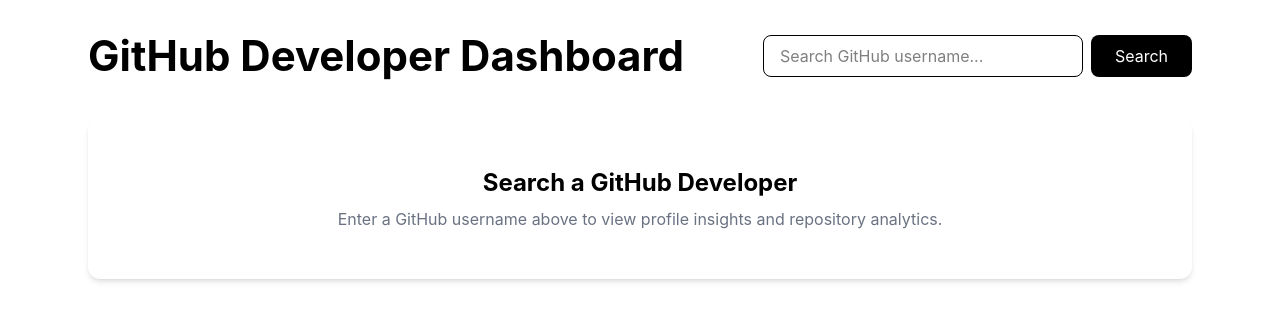
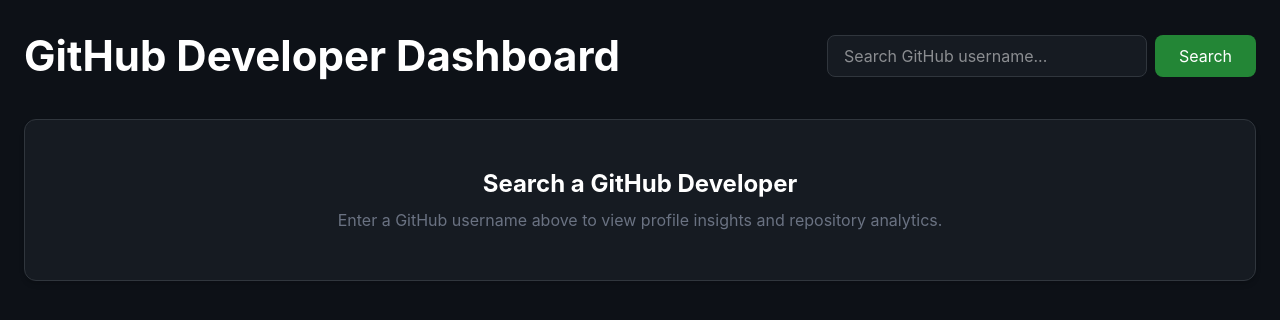
Before and after one commit to Mayank1343/github-repo-explorer, a React (Vite) app in the folder client/: page / in a window 1280 px wide. Shown: the top 320 px of the page. Built offline with nearby package versions, Linux system fonts and the light colour scheme.

Commit message:
Improve user experience with dark theme, search history and loading feedback

```diff
--- a/client/src/App.jsx
+++ b/client/src/App.jsx
@@ -2,8 +2,10 @@
 
 function App() {
   return (
-    <div className="max-w-6xl mx-auto px-6 py-6">
-      <Home />
+    <div className="min-h-screen bg-[#0d1117] text-white">
+      <div className="max-w-7xl mx-auto px-6 py-6">
+        <Home />
+      </div>
     </div>
   );
 }
--- a/client/src/components/DeveloperAnalytics.jsx
+++ b/client/src/components/DeveloperAnalytics.jsx
@@ -65,7 +65,7 @@
   ];
 
   return (
-    <div className="bg-white rounded-xl shadow-md p-6 mt-6">
+    <div className="bg-[#161b22] border border-[#30363d] rounded-xl shadow-md p-6 mt-6">
       <div className="grid grid-cols-1 lg:grid-cols-2 gap-8 items-start">
 
         {/* LEFT SIDE */}
@@ -81,7 +81,7 @@
 
         <div className="grid grid-cols-2 gap-4">
 
-        <div className="bg-gray-50 rounded-lg p-4">
+        <div className="bg-[#0d1117] border border-[#30363d] rounded-lg p-4">
             <p className="text-sm text-gray-500">
             Primary Language
             </p>
@@ -91,7 +91,7 @@
             </p>
         </div>
 
-        <div className="bg-gray-50 rounded-lg p-4">
+        <div className="bg-[#0d1117] border border-[#30363d] rounded-lg p-4">
             <p className="text-sm text-gray-500">
             Most Starred Repository
             </p>
@@ -101,7 +101,7 @@
             </p>
         </div>
 
-        <div className="bg-gray-50 rounded-lg p-4 col-span-2">
+        <div className="bg-[#0d1117] border border-[#30363d] rounded-lg p-4 col-span-2">
             <p className="text-sm text-gray-500">
             Recently Updated Repository
             </p>
--- a/client/src/components/ProfileCard.jsx
+++ b/client/src/components/ProfileCard.jsx
@@ -2,7 +2,7 @@
   if (!profile) return null;
 
   return (
-    <div className="bg-white rounded-xl shadow-md p-4 flex gap-6 items-center">
+    <div className="bg-[#161b22] border border-[#30363d] rounded-xl shadow-md p-4 flex gap-6 items-center">
       <img
         src={profile.avatar}
         alt={profile.name}
@@ -14,7 +14,7 @@
           {profile.name || profile.login}
         </h2>
 
-        <p className="text-gray-600 mt-2">
+        <p className="text-gray-400 mt-2">
           {profile.bio || "No bio available"}
         </p>
 
--- a/client/src/components/RepoCard.jsx
+++ b/client/src/components/RepoCard.jsx
@@ -5,7 +5,7 @@
     useState(false);
 
   return (
-    <div className="bg-white rounded-xl shadow-md p-5 h-full hover:shadow-lg transition-shadow">
+    <div className="bg-[#161b22] border border-[#30363d] rounded-xl shadow-md p-5 h-full flex flex-col hover:shadow-lg transition-shadow">
 
       {/* Repository Name + Language */}
       <div className="flex items-center gap-3 mb-2">
@@ -13,19 +13,19 @@
           {repo.name}
         </h3>
 
-        <span className="text-sm bg-blue-100 text-blue-700 px-3 py-1 rounded-full font-medium whitespace-nowrap">
+        <span className="text-smbg-blue-500/15 text-blue-400 border border-blue-500/20 px-3 py-1 rounded-full font-medium whitespace-nowrap">
           {repo.language || "Unknown"}
         </span>
       </div>
 
       {/* Description */}
-      <p className="text-gray-600 mb-4">
+      <p className="text-gray-400 mb-4 flex-grow">
         {repo.description ||
           "No description available"}
       </p>
 
       {/* Stats */}
-      <div className="flex gap-6 text-sm text-gray-600">
+      <div className="flex gap-6 text-sm text-gray-400">
         <span>
           ⭐ Stars: {repo.stars}
         </span>
--- a/client/src/components/RepoList.jsx
+++ b/client/src/components/RepoList.jsx
@@ -86,7 +86,15 @@
               e.target.value
             )
           }
-          className="border p-3 rounded-lg"
+          className="
+        bg-[#161b22]
+        border border-[#30363d]
+        text-white
+        rounded-lg
+        px-4 py-2
+        focus:outline-none
+        focus:border-blue-500
+        "
         >
           <option value="stars">
             Sort by Stars
@@ -103,7 +111,7 @@
       </div>
 
       {filteredRepos.length === 0 ? (
-        <div className="bg-white rounded-xl shadow-md p-6 hover:shadow-lg transition h-full">
+        <div className="bg-[#161b22] border border-[#30363d] rounded-xl shadow-md p-6 hover:shadow-lg transition h-full">
             <p className="text-gray-500">
             No repositories found.
             </p>
--- a/client/src/components/StatsCards.jsx
+++ b/client/src/components/StatsCards.jsx
@@ -15,7 +15,7 @@
 
   return (
     <div className="grid grid-cols-2 md:grid-cols-4 gap-4 mt-6">
-      <div className="bg-white p-4 rounded-xl shadow">
+      <div className="bg-[#161b22] border border-[#30363d] p-4 rounded-xl shadow">
         <h3 className="text-sm text-gray-500">
             Owned Repositories
         </h3>
@@ -29,7 +29,7 @@
         </p>
         </div>
 
-      <div className="bg-white p-4 rounded-xl shadow">
+      <div className="bg-[#161b22] border border-[#30363d] p-4 rounded-xl shadow">
         <h3 className="text-sm text-gray-500">
             Total Forks
         </h3>
@@ -45,7 +45,7 @@
         </p>
         </div>
 
-      <div className="bg-white p-4 rounded-xl shadow">
+      <div className="bg-[#161b22] border border-[#30363d] p-4 rounded-xl shadow">
         <h3 className="text-sm text-gray-500">
           Total Stars
         </h3>
@@ -54,7 +54,7 @@
         </p>
       </div>
 
-      <div className="bg-white p-4 rounded-xl shadow">
+      <div className="bg-[#161b22] border border-[#30363d] p-4 rounded-xl shadow">
         <h3 className="text-sm text-gray-500">
           Languages
         </h3>
--- a/client/src/pages/Home.jsx
+++ b/client/src/pages/Home.jsx
@@ -108,9 +108,31 @@
 
 
   return (
-    <div>
+  <div>
 
-      {/* Header */}
+    {
+      error && (
+        <div className="bg-red-100 border border-red-300 text-red-700 px-4 py-3 rounded-lg mb-6">
+          {error}
+        </div>
+      )
+    }
+
+    {
+      loading && (
+        <div className="fixed inset-0 flex items-center justify-center bg-black/40 backdrop-blur-sm z-50">
+          <div className="flex flex-col items-center gap-4">
+            <FaSpinner className="animate-spin text-5xl text-green-500" />
+
+            <p className="text-white text-lg">
+              Loading developer data...
+            </p>
+          </div>
+        </div>
+      )
+    }
+
+    {/* Header */}
 
       {
         error && (
@@ -149,12 +171,20 @@
           handleSearch();
         }
       }}
-      className="border rounded-lg px-4 py-2 w-80"
-    />
+      className="
+      bg-[#161b22]
+      border border-[#30363d]
+      text-white
+      rounded-lg
+      px-4 py-2
+      w-80
+      focus:outline-none
+      focus:border-blue-500
+      "/>
     {
       showRecent &&
       recentSearches.length > 0 && (
-        <div className="absolute top-12 left-0 w-80 bg-white border rounded-lg shadow-lg z-50">
+        <div className="absolute top-12 left-0 w-80 bg-[#161b22] border border-[#30363d] border rounded-lg shadow-lg z-50">
 
           <div className="px-4 py-2 text-xs text-gray-500 border-b">
             Recent Searches
@@ -166,7 +196,7 @@
               onClick={() =>
                 handleRecentSearch(item)
               }
-              className="block w-full text-left px-4 py-2 hover:bg-gray-100"
+              className="block w-full text-left px-4 py-2 hover:bg-[#21262d]"
             >
               {item}
             </button>
@@ -178,7 +208,7 @@
     <button
       onClick={() => handleSearch()}
       disabled={loading}
-      className="bg-black text-white px-6 py-2 rounded-lg flex items-center gap-2 disabled:opacity-50"
+      className="bg-[#238636] hover:bg-[#2ea043] text-white px-6 py-2 rounded-lg flex items-center gap-2 disabled:opacity-50"
     >
       {loading ? (
         <>
@@ -194,7 +224,7 @@
 </div>
 
       {!loading && !data && (
-          <div className="bg-white rounded-xl shadow-md p-12 text-center mt-8">
+          <div className="bg-[#161b22] border border-[#30363d] rounded-xl shadow-md p-12 text-center mt-8">
             <h2 className="text-2xl font-bold mb-2">
               Search a GitHub Developer
             </h2>
```
